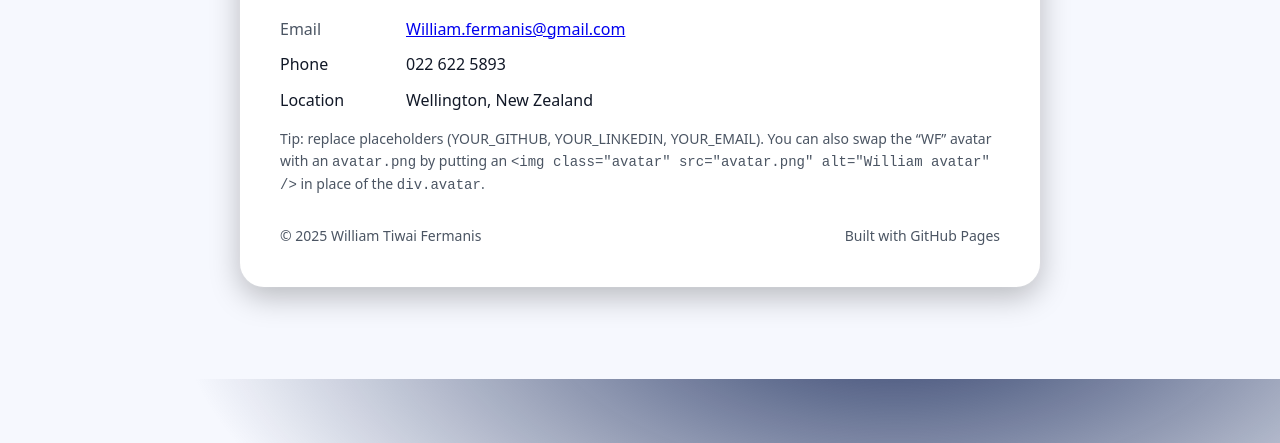
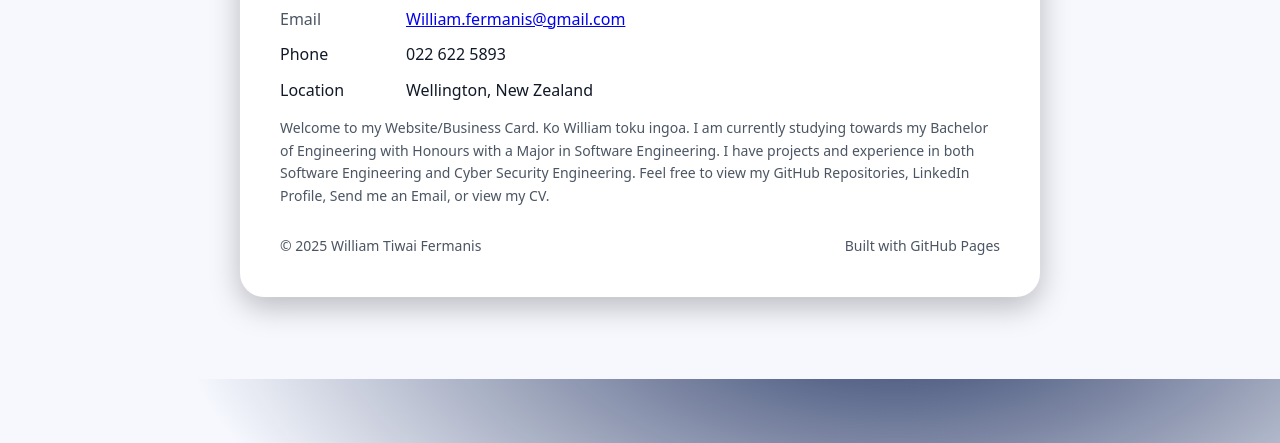
Before and after one commit to William-Fermanis/William-Fermanis, a plain HTML site: page index.html in a window 1280 px wide. Shown: the part 421-864 px from the top of the page. Drawn offline with Linux system fonts and the light colour scheme.

Commit message:
updated information

```diff
--- a/index.html
+++ b/index.html
@@ -92,7 +92,7 @@
         <div>Location</div>
         <div>Wellington, New Zealand</div>
       </div>
-      <p class="small">Tip: replace placeholders (YOUR_GITHUB, YOUR_LINKEDIN, YOUR_EMAIL). You can also swap the “WF” avatar with an <code>avatar.png</code> by putting an <code>&lt;img class="avatar" src="avatar.png" alt="William avatar" /&gt;</code> in place of the <code>div.avatar</code>.</p>
+      <p class="small">Welcome to my Website/Business Card. Ko William toku ingoa. I am currently studying towards my Bachelor of Engineering with Honours with a Major in Software Engineering. I have projects and experience in both Software Engineering and Cyber Security Engineering. Feel free to view my GitHub Repositories, LinkedIn Profile, Send me an Email, or view my CV. </p>
     </section>
 
     <footer>
```
